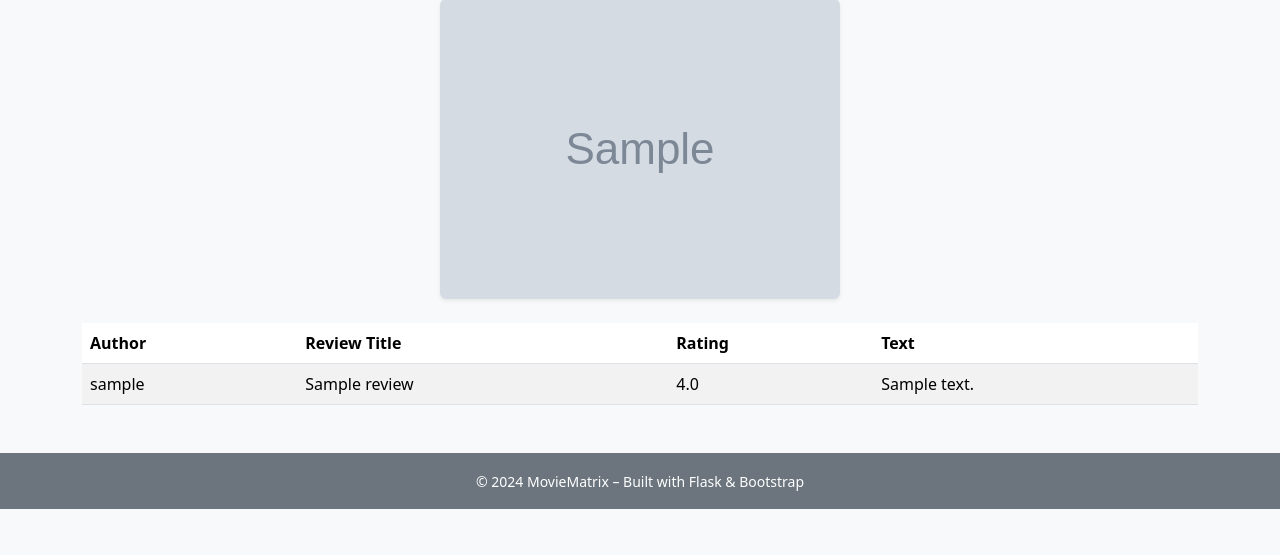
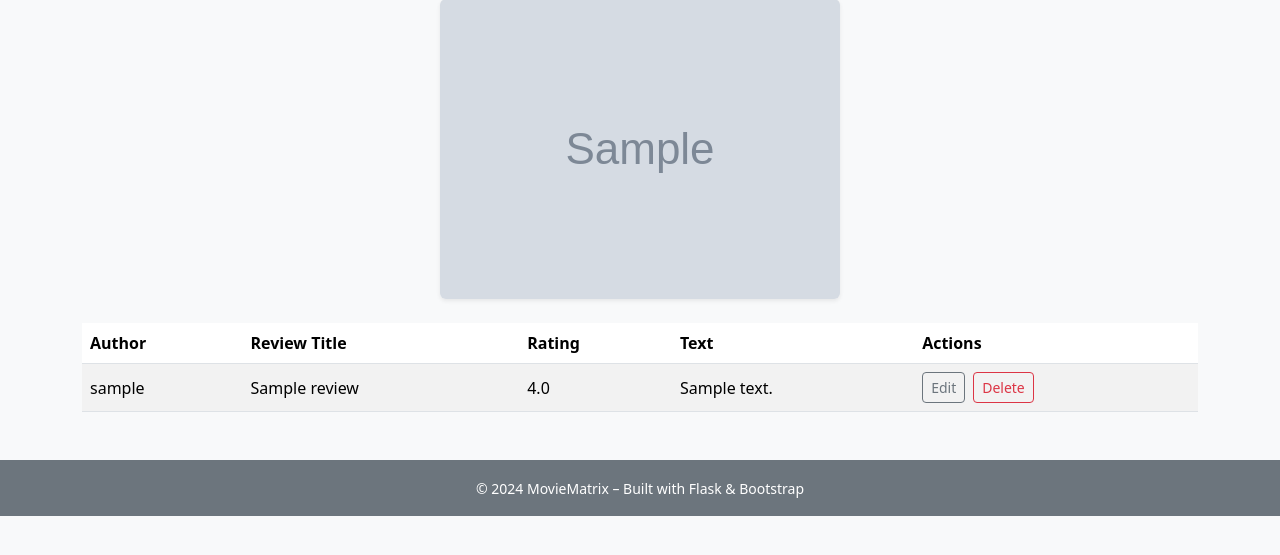
Before and after one commit to Nugamoto/MovieMatrix, a Flask app: page /movies/1/reviews?user_id=1&next=/users/1 in a window 1280 px wide. Shown: the part 145-700 px from the top of the page. Run offline with Flask 3, Linux system fonts and the light colour scheme; tables that the repository leaves empty hold one stand-in row (values such as "Sample post"); grey boxes marked "Sample" are stand-in pictures; some libraries are stand-ins or nearby versions.

Commit message:
feat(reviews): show edit/delete actions only for user's own movie reviews

```diff
--- a/templates/movie_reviews.html
+++ b/templates/movie_reviews.html
@@ -11,17 +11,14 @@
         <a href="{{ url_for('add_review', user_id=user_id, movie_id=movie.id) }}"
            class="btn btn-success">Add Review</a>
         {% endif %}
-        <a href="{{ next_url }}" class="btn btn-outline-secondary">
-            Back
-        </a>
-        </a>
+        <a href="{{ next_url }}" class="btn btn-outline-secondary">Back</a>
     </div>
 </div>
 
 {% if movie.poster_url and movie.poster_url != 'N/A' %}
 <div class="text-center mb-4">
-    <img src="{{ movie.poster_url }}" alt="Poster of {{ movie.title }}" class="img-fluid rounded shadow-sm"
-         style="max-height: 300px;">
+    <img src="{{ movie.poster_url }}" alt="Poster of {{ movie.title }}"
+         class="img-fluid rounded shadow-sm" style="max-height: 300px;">
 </div>
 {% endif %}
 
@@ -33,6 +30,7 @@
         <th>Review&nbsp;Title</th>
         <th>Rating</th>
         <th>Text</th>
+        <th>Actions</th>
     </tr>
     </thead>
     <tbody>
@@ -42,6 +40,18 @@
         <td>{{ review.title }}</td>
         <td>{{ review.user_rating }}</td>
         <td>{{ review.text }}</td>
+        <td>
+            {% if user_id == review.user.id %}
+            <div class="d-flex gap-2 flex-wrap">
+                <a href="{{ url_for('edit_review', user_id=user_id, review_id=review.id, next=request.full_path) }}"
+                   class="btn btn-sm btn-outline-secondary">Edit</a>
+                <form method="POST" class="delete-review-form d-inline"
+                      action="{{ url_for('delete_review', user_id=user_id, review_id=review.id) }}">
+                    <button type="submit" class="btn btn-sm btn-outline-danger">Delete</button>
+                </form>
+            </div>
+            {% endif %}
+        </td>
     </tr>
     {% endfor %}
     </tbody>
```
